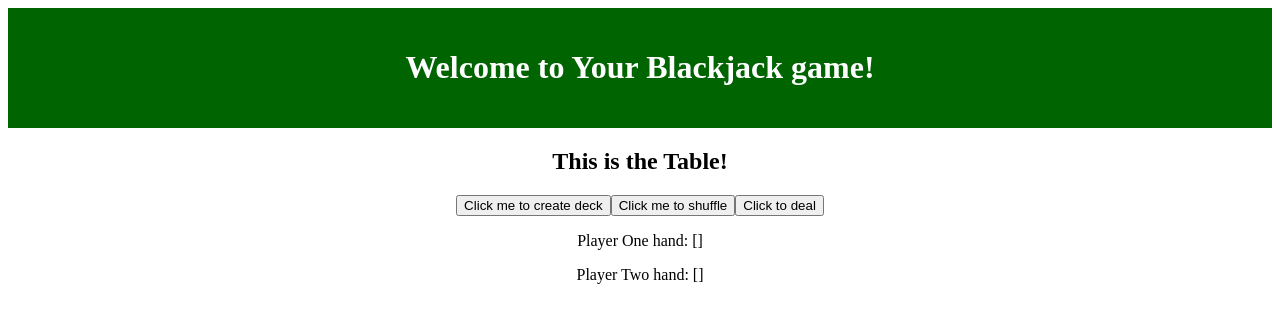
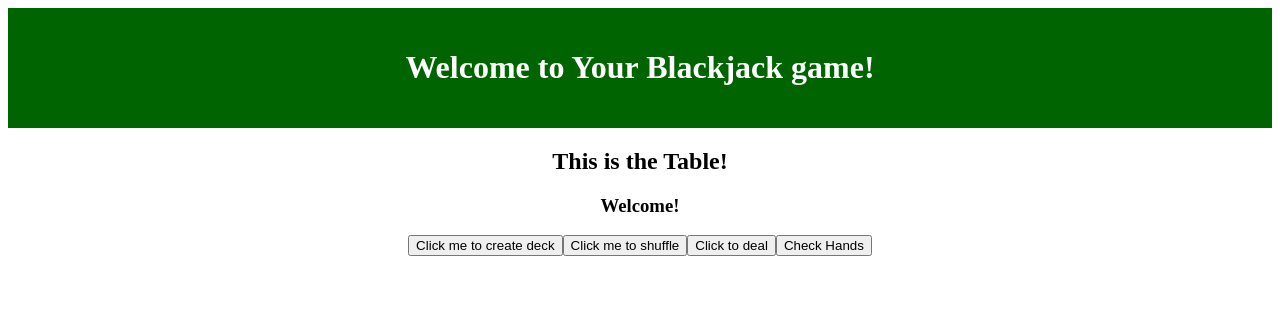
Before and after one commit to ChrisCantoni/blackjack-1, a React (Vite) app: page / in a window 1280 px wide. Shown: the top 322 px of the page. Built offline with nearby package versions, Linux system fonts and the light colour scheme.

Commit message:
Dealing hands to player and dealer.

```diff
--- a/src/components/Table/Table.jsx
+++ b/src/components/Table/Table.jsx
@@ -8,8 +8,10 @@ function Table() {
 
     const [shuffledCards, setShuffledCards] = useState([])
     const [deck, setDeck] = useState([])
-    const [playerOneHand, setPlayerOneHand] = useState([])
+    const [showCards, setShowCards] = useState(false)
+    const [playerOneHand, setPlayerOneHand] = useState([{suit: 'farts', value: 'Joker'}])
     const [playerTwoHand, setPlayerTwoHand] = useState([])
+    const [welcome, setWelcome] = useState('Welcome!')
         // TODO: Here will be the shuffle dispatch
     // Shuffle itself will happen on the back end, yes?
 
@@ -18,11 +20,13 @@ function Table() {
     // If dealer has 21, game over.
    const refreshPage = () => {
     console.log('refreshing page')
+    console.log('player one hand', playerOneHand)
+    console.log('player two hand', playerTwoHand);
    }
 
     useEffect(() => {
-        refreshPage()
-    }, [shuffledCards])
+        refreshPage();
+    }, [])
 
 
     const createDeck = () => {
@@ -32,35 +36,41 @@ function Table() {
         console.log('clicked')
         for (let card in cards) {
             for (let suit in suits) {
-                console.log('add to deck', cards[card], ' of ', suits[suit]);
-                tempDeck.push(suits[suit] + ' ' + cards[card])
+                tempDeck.push({suit: suits[suit], value: cards[card]})
             }
         }
-        setDeck(...deck, tempDeck);
+        setDeck(tempDeck);
     }
 
-    const shuffleDeck = (shuffleDeck) => {
-        console.log('deck', shuffleDeck)
-        for (let i = shuffleDeck.length - 1; i > 0; i--) {
+    const shuffleDeck = (shuffled) => {
+        console.log('deck', shuffled)
+        for (let i = shuffled.length - 1; i > 0; i--) {
             let j = Math.floor(Math.random() * (i + 1));
-            [shuffleDeck[i], shuffleDeck[j]] = [shuffleDeck[j], shuffleDeck[i]]
+            [shuffled[i], shuffled[j]] = [shuffled[j], shuffled[i]]
         }
-        console.log('Shuffled cards', shuffleDeck)
-        setShuffledCards(shuffleDeck);
+        console.log('Shuffled cards', shuffled)
+        setShuffledCards(shuffled);
     }
 
     const dealCards = (deck) => {
-        let card1, card2;
-        for (let i = 0; i < 2; i++) {
-            card1 = deck.shift();
-            console.log('card 1', card1)
-            setPlayerOneHand([...playerOneHand, card1]);
-            console.log(playerOneHand)
-            card2 = deck.shift();
-            setPlayerTwoHand([...playerTwoHand, card2])
-            console.log(playerTwoHand)
+        let hand;
+        let i = 0
+        while(i < 2) {
+            hand = deck.shift();
+            console.log('card 1', hand, 'round i', i);
+            setPlayerOneHand([...playerOneHand, hand]);
+            hand = deck.shift();
+            console.log('card 2', hand)
+            setPlayerTwoHand([...playerTwoHand, hand]);
+            i++;
         }
+        console.log('Player one hand', playerOneHand)
+    }
 
+    const checkHands = () => {
+        setShowCards(!showCards)
+        console.log('Player One Hand', playerOneHand)
+        console.log('Player Two Hand', playerTwoHand)
     }
 
 
@@ -72,14 +82,18 @@ function Table() {
       {/* Thanks to redux, there is no need to pass along props! */}
       {/* <p>{suits.join(', ')}</p>
       <p>{cards.join(', ')}</p> */}
+      <h3>{welcome}</h3>
       <button onClick={() => createDeck()}>Click me to create deck</button>
       <button onClick={() => shuffleDeck(deck)}>Click me to shuffle</button>
       <button onClick={() => dealCards(shuffledCards)}>Click to deal</button>
-        <p>{deck}</p>
-        <p>{shuffledCards.join(', ')}</p>
-        <p>Player One hand: {JSON.stringify(playerOneHand)}</p>
-        <p>Player Two hand: {JSON.stringify(playerTwoHand)}</p>
-
+      <button onClick={() => checkHands()}>Check Hands</button>
+      {showCards ?
+      <>
+        <p>Player One hand: {JSON.stringify(playerOneHand)}.</p>
+        <p>Player One hand: {playerOneHand.map(card => `${card.value} of ${card.suit}`)}</p>
+        <p>Are we missing any?</p>
+        </>
+        : ' '}
 
     </div>
   )
```
